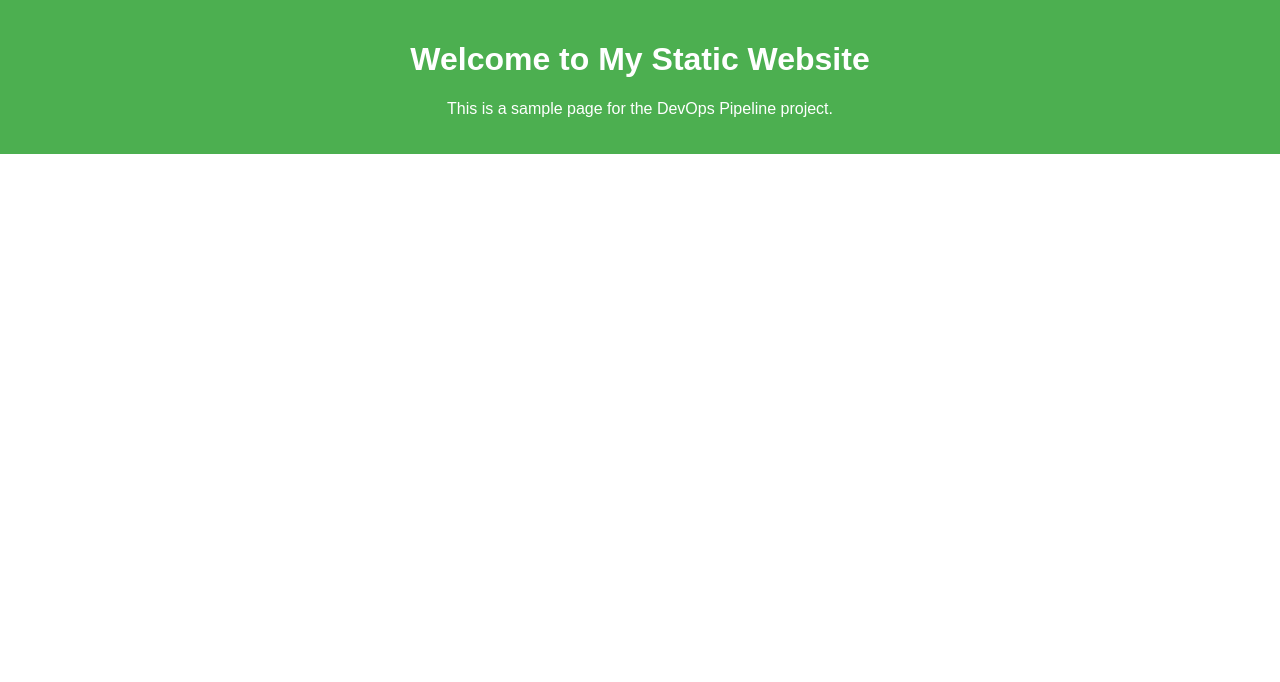
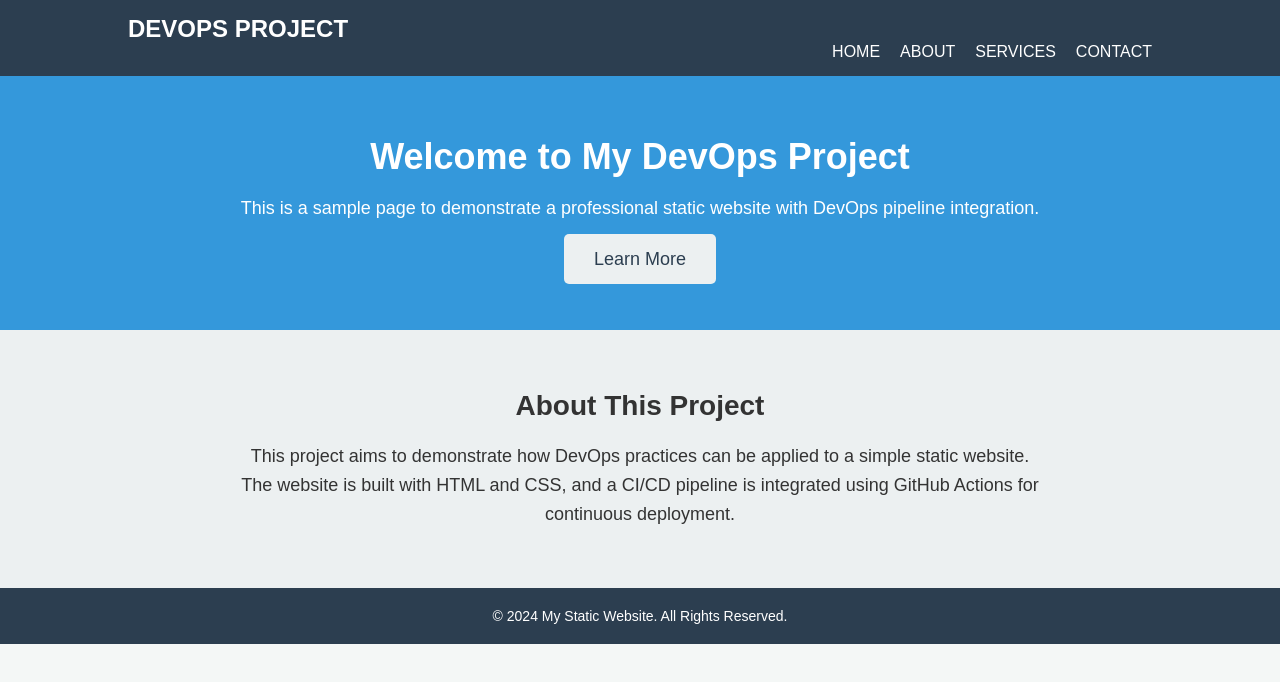
Before and after one commit to abdulsaboor2/Static-Website-DevOps, a plain HTML site: page index.html in a window 1280 px wide. Drawn offline with Linux system fonts and the light colour scheme.

Commit message:
updated index and css improve interface simple to some advance

```diff
--- a/index.html
+++ b/index.html
@@ -9,10 +9,51 @@
 </head>
 
 <body>
-    <header>
-        <h1>Welcome to My Static Website</h1>
-        <p>This is a sample page for the DevOps Pipeline project.</p>
+
+    <!-- Header Section -->
+    <header class="header">
+        <div class="container">
+            <h1 class="logo">DevOps Project</h1>
+            <nav>
+                <ul class="nav-links">
+                    <li><a href="#">Home</a></li>
+                    <li><a href="#">About</a></li>
+                    <li><a href="#">Services</a></li>
+                    <li><a href="#">Contact</a></li>
+                </ul>
+            </nav>
+        </div>
     </header>
+
+    <!-- Main Section -->
+    <section class="main-section">
+        <div class="container">
+            <div class="hero-text">
+                <h2>Welcome to My DevOps Project</h2>
+                <p>This is a sample page to demonstrate a professional static website with DevOps pipeline integration.
+                </p>
+                <a href="#about" class="cta-button">Learn More</a>
+            </div>
+        </div>
+    </section>
+
+    <!-- About Section -->
+    <section id="about" class="about-section">
+        <div class="container">
+            <h2>About This Project</h2>
+            <p>This project aims to demonstrate how DevOps practices can be applied to a simple static website. The
+                website is built with HTML and CSS, and a CI/CD pipeline is integrated using GitHub Actions for
+                continuous deployment.</p>
+        </div>
+    </section>
+
+    <!-- Footer Section -->
+    <footer class="footer">
+        <div class="container">
+            <p>&copy; 2024 My Static Website. All Rights Reserved.</p>
+        </div>
+    </footer>
+
 </body>
 
 </html>
--- a/styles.css
+++ b/styles.css
@@ -1,12 +1,150 @@
-body {
-    font-family: Arial, sans-serif;
-    text-align: center;
+* {
     margin: 0;
     padding: 0;
+    box-sizing: border-box;
 }
 
-header {
-    background-color: #4CAF50;
+/* Body */
+body {
+    font-family: 'Arial', sans-serif;
+    background-color: #f4f7f6;
+    color: #333;
+}
+
+/* Container */
+.container {
+    width: 80%;
+    margin: 0 auto;
+}
+
+/* Header */
+.header {
+    background-color: #2c3e50;
     color: white;
-    padding: 20px;
+    padding: 15px 0;
 }
+
+.header .logo {
+    font-size: 24px;
+    font-weight: bold;
+    text-transform: uppercase;
+}
+
+.nav-links {
+    list-style: none;
+    display: flex;
+    justify-content: flex-end;
+}
+
+.nav-links li {
+    margin-left: 20px;
+}
+
+.nav-links a {
+    color: white;
+    text-decoration: none;
+    font-size: 16px;
+    text-transform: uppercase;
+}
+
+.nav-links a:hover {
+    color: #3498db;
+}
+
+/* Main Section */
+.main-section {
+    background-color: #3498db;
+    color: white;
+    padding: 60px 0;
+    text-align: center;
+}
+
+.hero-text h2 {
+    font-size: 36px;
+    margin-bottom: 20px;
+}
+
+.hero-text p {
+    font-size: 18px;
+    margin-bottom: 30px;
+}
+
+.cta-button {
+    background-color: #ecf0f1;
+    color: #2c3e50;
+    padding: 15px 30px;
+    text-decoration: none;
+    font-size: 18px;
+    border-radius: 5px;
+    transition: all 0.3s ease;
+}
+
+.cta-button:hover {
+    background-color: #2c3e50;
+    color: #ecf0f1;
+}
+
+/* About Section */
+.about-section {
+    background-color: #ecf0f1;
+    padding: 60px 0;
+    text-align: center;
+}
+
+.about-section h2 {
+    font-size: 28px;
+    margin-bottom: 20px;
+}
+
+.about-section p {
+    font-size: 18px;
+    line-height: 1.6;
+    max-width: 800px;
+    margin: 0 auto;
+}
+
+/* Footer */
+.footer {
+    background-color: #2c3e50;
+    color: white;
+    text-align: center;
+    padding: 20px 0;
+}
+
+.footer p {
+    font-size: 14px;
+}
+
+/* Media Queries */
+@media (max-width: 768px) {
+    .header .logo {
+        font-size: 20px;
+    }
+
+    .nav-links {
+        display: block;
+        text-align: center;
+        margin-top: 15px;
+    }
+
+    .nav-links li {
+        margin-bottom: 10px;
+    }
+
+    .main-section h2 {
+        font-size: 28px;
+    }
+
+    .cta-button {
+        padding: 10px 20px;
+        font-size: 16px;
+    }
+
+    .about-section h2 {
+        font-size: 24px;
+    }
+
+    .about-section p {
+        font-size: 16px;
+    }
+}
```
